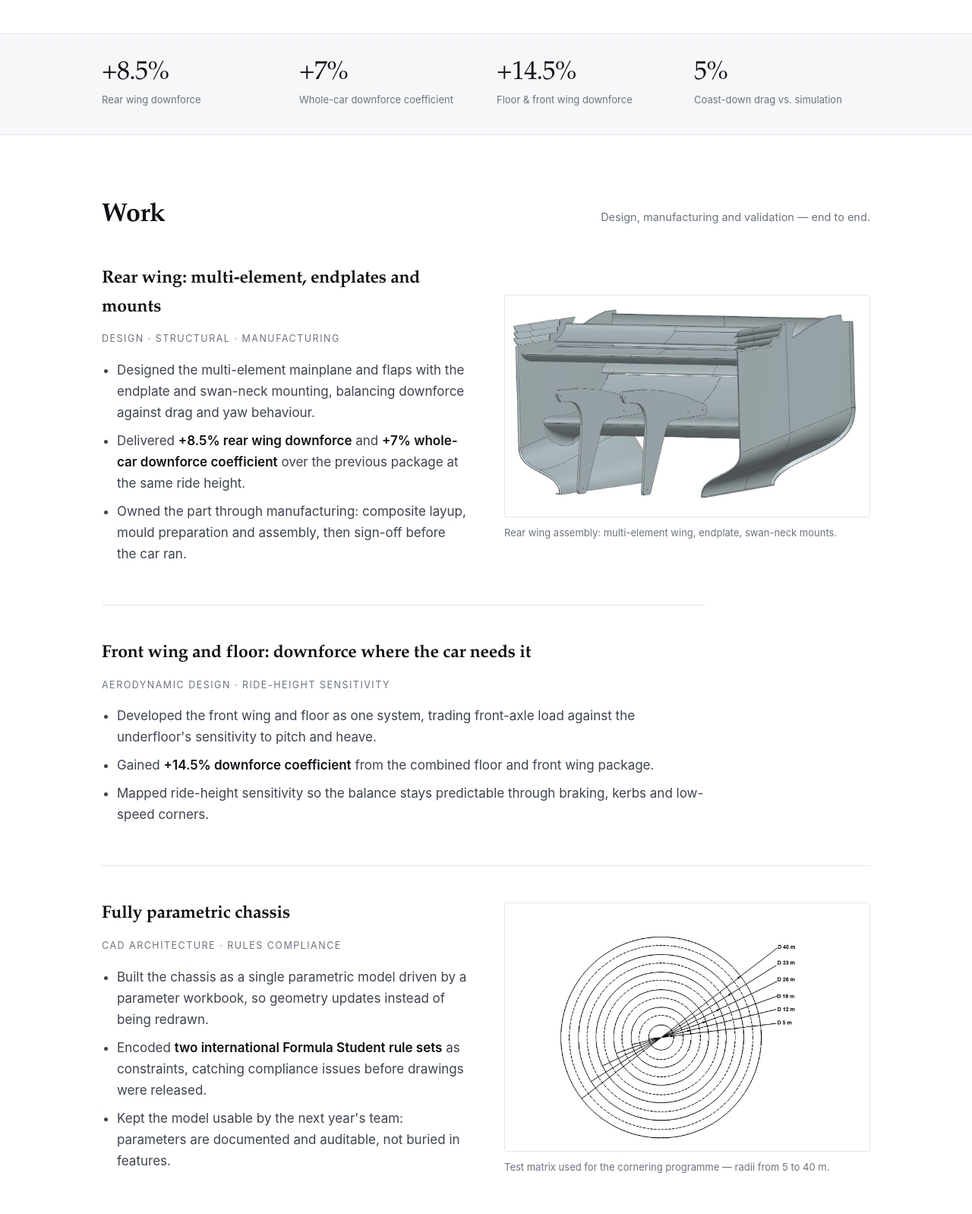
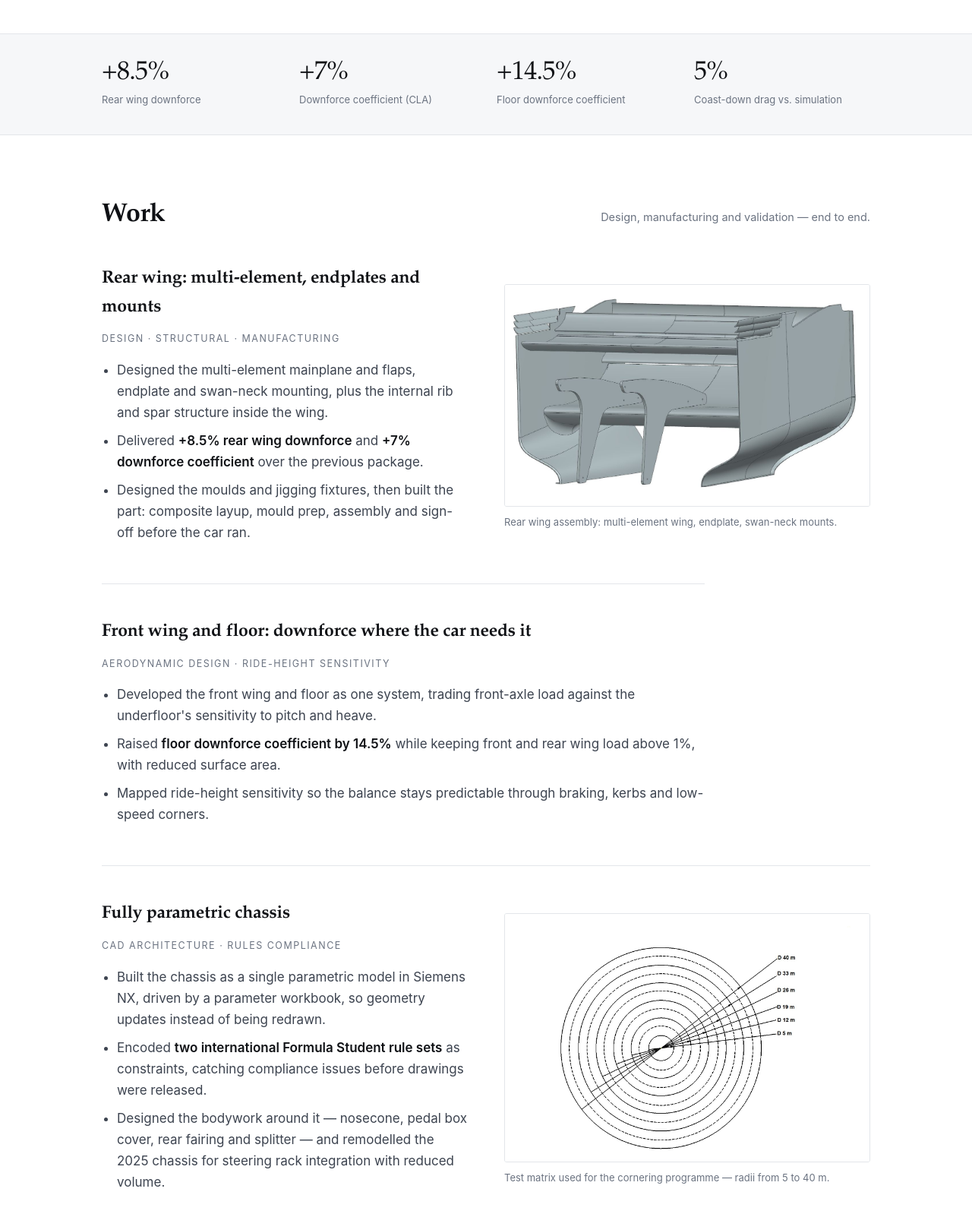
Before and after one commit to kevtopete/portfolio, a plain HTML site: page index.html in a window 1280 px wide. Shown: the part 640-2238 px from the top of the page at 76% size. Drawn offline with Linux system fonts and the light colour scheme.

Commit message:
Align site claims with resume: floor CLA 14.5%, CLA wording, bodywork and wing structure

```diff
--- a/index.html
+++ b/index.html
@@ -140,8 +140,8 @@
   <div class="stats">
     <div class="wrap">
       <div class="stat"><div class="v">+8.5%</div><span class="k">Rear wing downforce</span></div>
-      <div class="stat"><div class="v">+7%</div><span class="k">Whole-car downforce coefficient</span></div>
-      <div class="stat"><div class="v">+14.5%</div><span class="k">Floor &amp; front wing downforce</span></div>
+      <div class="stat"><div class="v">+7%</div><span class="k">Downforce coefficient (CLA)</span></div>
+      <div class="stat"><div class="v">+14.5%</div><span class="k">Floor downforce coefficient</span></div>
       <div class="stat"><div class="v">5%</div><span class="k">Coast-down drag vs. simulation</span></div>
     </div>
   </div>
@@ -158,9 +158,9 @@
           <h3>Rear wing: multi-element, endplates and mounts</h3>
           <p class="meta">Design · Structural · Manufacturing</p>
           <ul>
-            <li>Designed the multi-element mainplane and flaps with the endplate and swan-neck mounting, balancing downforce against drag and yaw behaviour.</li>
-            <li>Delivered <b>+8.5% rear wing downforce</b> and <b>+7% whole-car downforce coefficient</b> over the previous package at the same ride height.</li>
-            <li>Owned the part through manufacturing: composite layup, mould preparation and assembly, then sign-off before the car ran.</li>
+            <li>Designed the multi-element mainplane and flaps, endplate and swan-neck mounting, plus the internal rib and spar structure inside the wing.</li>
+            <li>Delivered <b>+8.5% rear wing downforce</b> and <b>+7% downforce coefficient</b> over the previous package.</li>
+            <li>Designed the moulds and jigging fixtures, then built the part: composite layup, mould prep, assembly and sign-off before the car ran.</li>
           </ul>
         </div>
         <figure>
@@ -175,7 +175,7 @@
           <p class="meta">Aerodynamic design · Ride-height sensitivity</p>
           <ul>
             <li>Developed the front wing and floor as one system, trading front-axle load against the underfloor's sensitivity to pitch and heave.</li>
-            <li>Gained <b>+14.5% downforce coefficient</b> from the combined floor and front wing package.</li>
+            <li>Raised <b>floor downforce coefficient by 14.5%</b> while keeping front and rear wing load above 1%, with reduced surface area.</li>
             <li>Mapped ride-height sensitivity so the balance stays predictable through braking, kerbs and low-speed corners.</li>
           </ul>
         </div>
@@ -186,9 +186,9 @@
           <h3>Fully parametric chassis</h3>
           <p class="meta">CAD architecture · Rules compliance</p>
           <ul>
-            <li>Built the chassis as a single parametric model driven by a parameter workbook, so geometry updates instead of being redrawn.</li>
+            <li>Built the chassis as a single parametric model in Siemens NX, driven by a parameter workbook, so geometry updates instead of being redrawn.</li>
             <li>Encoded <b>two international Formula Student rule sets</b> as constraints, catching compliance issues before drawings were released.</li>
-            <li>Kept the model usable by the next year's team: parameters are documented and auditable, not buried in features.</li>
+            <li>Designed the bodywork around it — nosecone, pedal box cover, rear fairing and splitter — and remodelled the 2025 chassis for steering rack integration with reduced volume.</li>
           </ul>
         </div>
         <figure>
@@ -210,7 +210,7 @@
           <p style="color:var(--ink-2);margin-top:0">I run the aero test programme: what we measure, how it is processed, and whether the model survives contact with the track.</p>
           <ul class="list-clean">
             <li><b>Instrumentation.</b> Pitot-static, strain gauges, shock pots, IMU and laser ride height, all logged with vehicle speed and attitude.</li>
-            <li><b>Processing.</b> MoTeC i2 workspaces and math channels: dynamic pressure, downforce and drag from pressure and strain, ride-height and pitch traces.</li>
+            <li><b>Processing.</b> MoTeC i2 workspaces and math channels: dynamic pressure, downforce and drag from pressure and strain, ride-height and pitch traces — on-track and sub-scale data, with cleaning, filtering and reporting automated.</li>
             <li><b>Coast-down.</b> Runs to SAE J1263 practice; measured <b>Cd within 5% of simulation</b>, which is how the correlation claim is earned.</li>
             <li><b>Cornering.</b> Steady-state skid pad at 5–40 m radii plus track running, used to check centre-of-pressure behaviour and rolling resistance estimates.</li>
           </ul>
```
